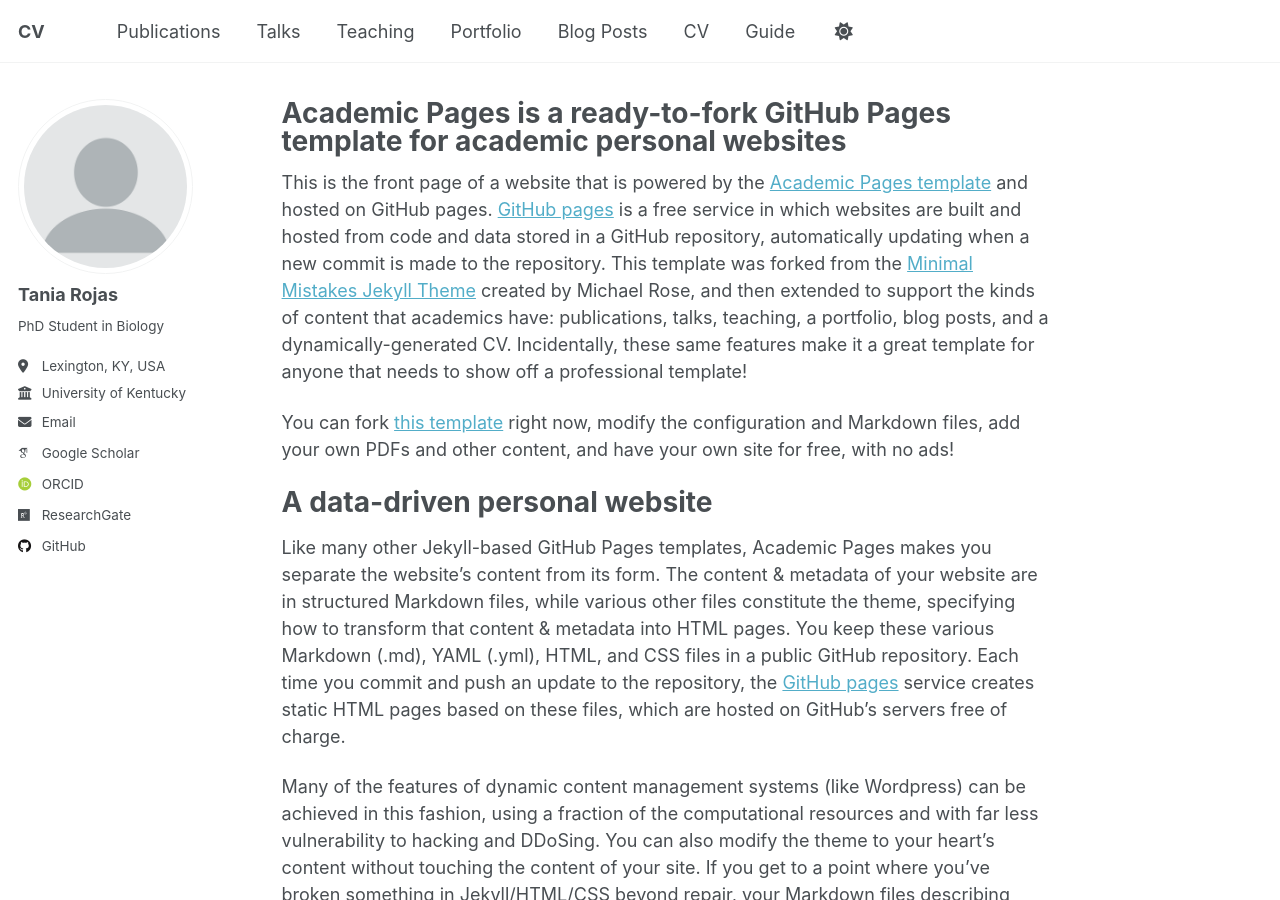
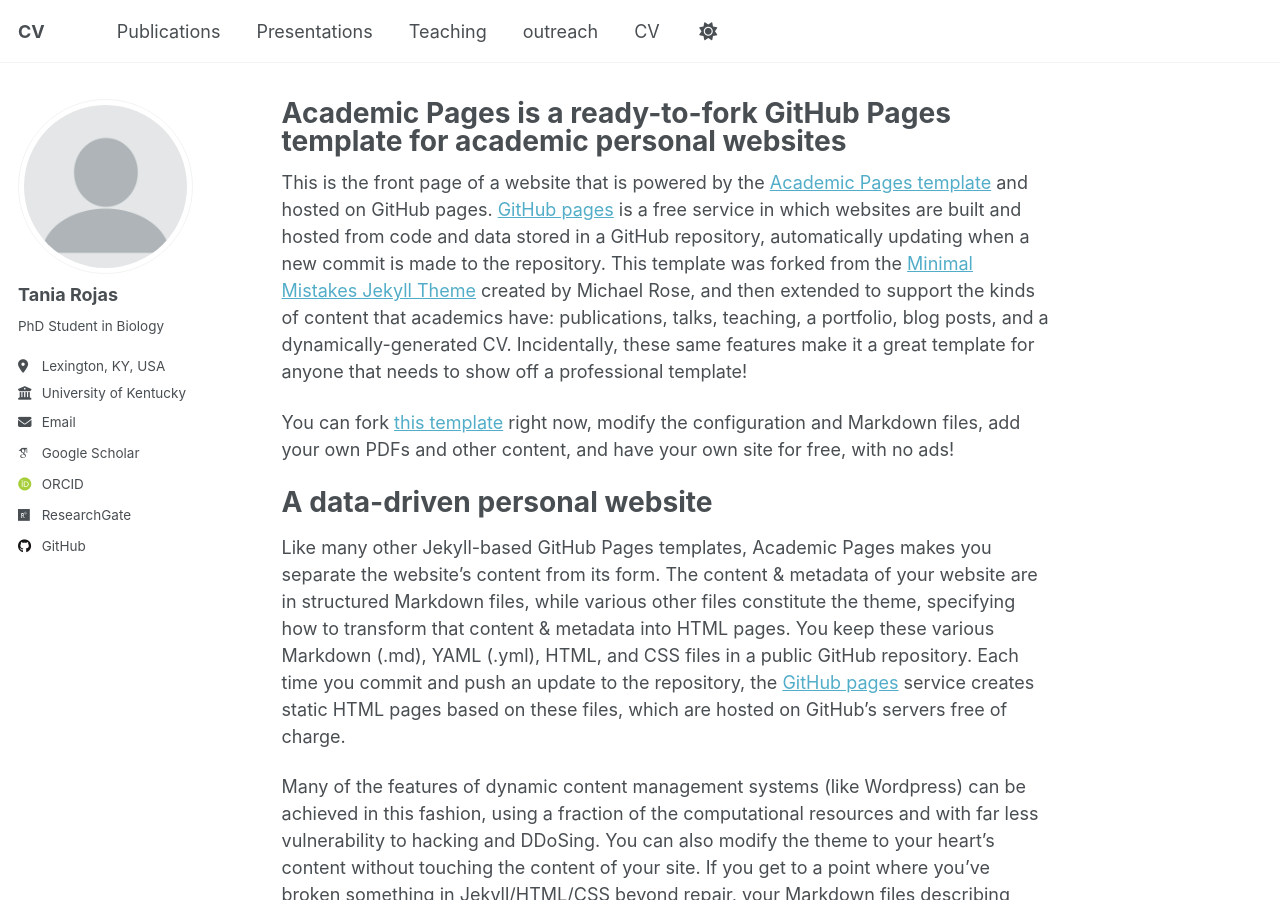
Before and after one commit to taniarojasc/taniarojasc.github.io, a Jekyll site: the page built from _pages/about.md, in a window 1280 px wide and 900 px high. Built offline with Jekyll 4.4.1, drawn with Linux system fonts in a browser that asks for light colours; some web fonts are replaced; a script that is not in the unit is left out.

Commit message:
Update navigation.yml

```diff
--- a/_data/navigation.yml
+++ b/_data/navigation.yml
@@ -11,23 +11,23 @@ main:
   - title: "Publications"
     url: /publications/
 
-  - title: "Talks"
+  - title: "Presentations"
     url: /talks/
 
   - title: "Teaching"
     url: /teaching/
 
-  - title: "Portfolio"
-    url: /portfolio/
+#  - title: "Portfolio"
+#    url: /portfolio/
 
-  - title: "Blog Posts"
-    url: /year-archive/
+  - title: "outreach"
+    url: /outreach/
 
   - title: "CV"
     url: /cv/
 
-  # - title: "CV"
-  #   url: /cv-json/
+# - title: "CV"
+#   url: /cv-json/
 
-  - title: "Guide"
-    url: /markdown/
+# - title: "Guide"
+#  url: /markdown/
```
